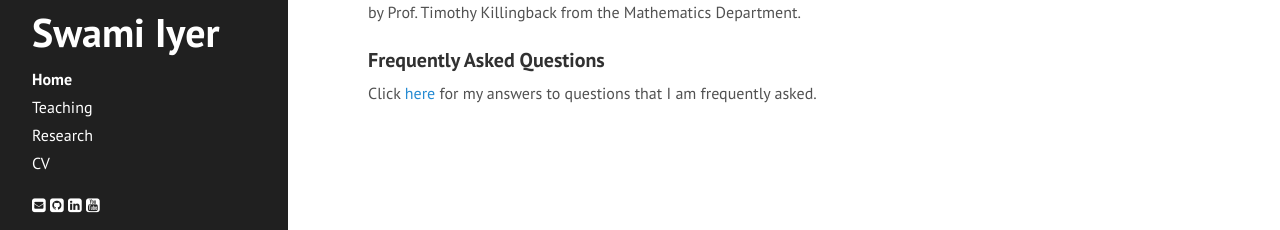
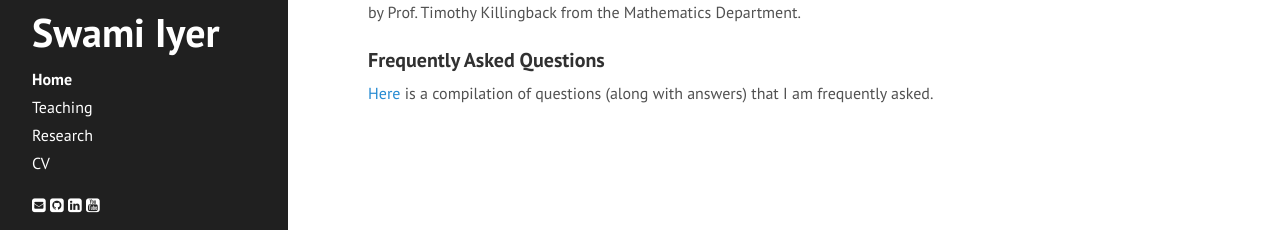
Before and after one commit to swamiiyer/swamiiyer.github.io, a Jekyll site: the page built from _pages/index.md, in a window 1280 px wide and 1320 px high. Shown: the part 1087-1317 px from the top of the window. Built offline with Jekyll 4.4.1, drawn with Linux system fonts in a browser that asks for light colours; nearby versions of some CDN libraries.

Commit message:
minor change

```diff
--- a/_pages/index.md
+++ b/_pages/index.md
@@ -42,4 +42,4 @@ I was born in the southern Indian city of Chennai and grew up in Mumbai. I recei
 
 ### Frequently Asked Questions
 
-Click [here](/faq.html) for my answers to questions that I am frequently asked.
+[Here](/faq.html) is a compilation of questions (along with answers) that I am frequently asked.
```
